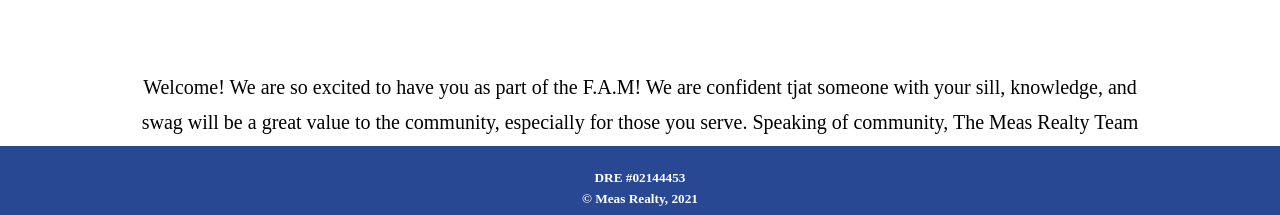
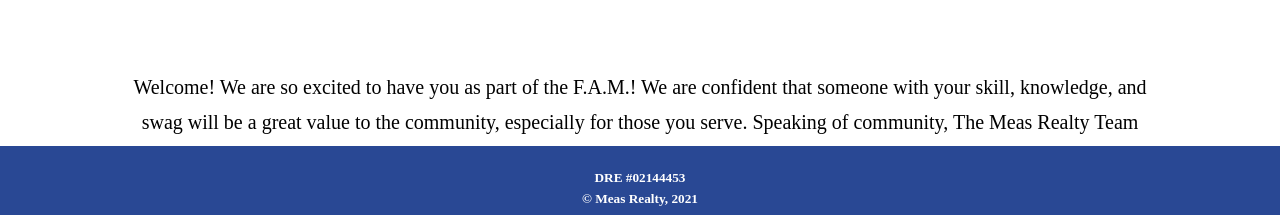
Before and after one commit to ashleymhuynh/measrealty-fam, a React (Create React App) app: page / in a window 1280 px wide. Shown: the part 582-797 px from the top of the page. Built offline with nearby package versions, Linux system fonts and the light colour scheme; no server answers; a web font is replaced by a local one.

Commit message:
edit homepage img

```diff
--- a/src/App.css
+++ b/src/App.css
@@ -6,7 +6,7 @@
   display: block;
   margin: 0 auto;
   margin-top: 12rem;
-  max-width: 90%;
+  max-width: 85%;
 }
 
 p {
--- a/src/App.js
+++ b/src/App.js
@@ -12,13 +12,13 @@
       <Navbar />
       <Route exact path="/">
         <img
-          src="https://i.imgur.com/XvaMw4b.png"
+          src="https://i.imgur.com/G5ODmWc.png"
           alt="meas realty fam"
           id="headerlogo"
         />
         <p>
-          Welcome! We are so excited to have you as part of the F.A.M! We are
-          confident tjat someone with your sill, knowledge, and swag will be a
+          Welcome! We are so excited to have you as part of the F.A.M.! We are
+          confident that someone with your skill, knowledge, and swag will be a
           great value to the community, especially for those you serve. Speaking
           of community, The Meas Realty Team (M.R.T) wanted to create a platform
           for Future Agents In the Making to come together and celebrate your
--- a/src/components/Navbar.jsx
+++ b/src/components/Navbar.jsx
@@ -11,7 +11,7 @@
           width="70"
           id="logo"
         />
-        <h3>MEAS REALTY F.A.M</h3>
+        <h3>MEAS REALTY F.A.M.</h3>
       </Link>
       <div className="navbar">
         <ul>
--- a/src/components/NewFam.jsx
+++ b/src/components/NewFam.jsx
@@ -17,7 +17,7 @@
 
   return (
     <div className="NewFam">
-      <h1 id="header">Welcome to the F.A.M</h1>
+      <h1 id="header">Welcome to the F.A.M.</h1>
       <Link to="/newfam">
         <button id="button">Intoduce Yourself</button>
       </Link>
```
